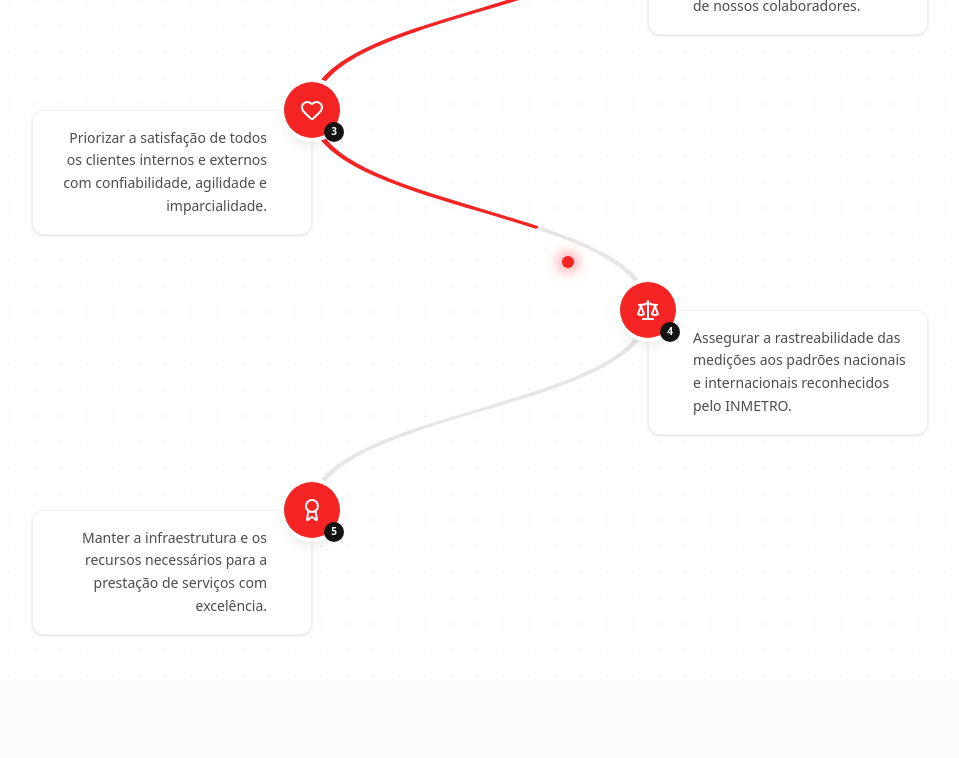
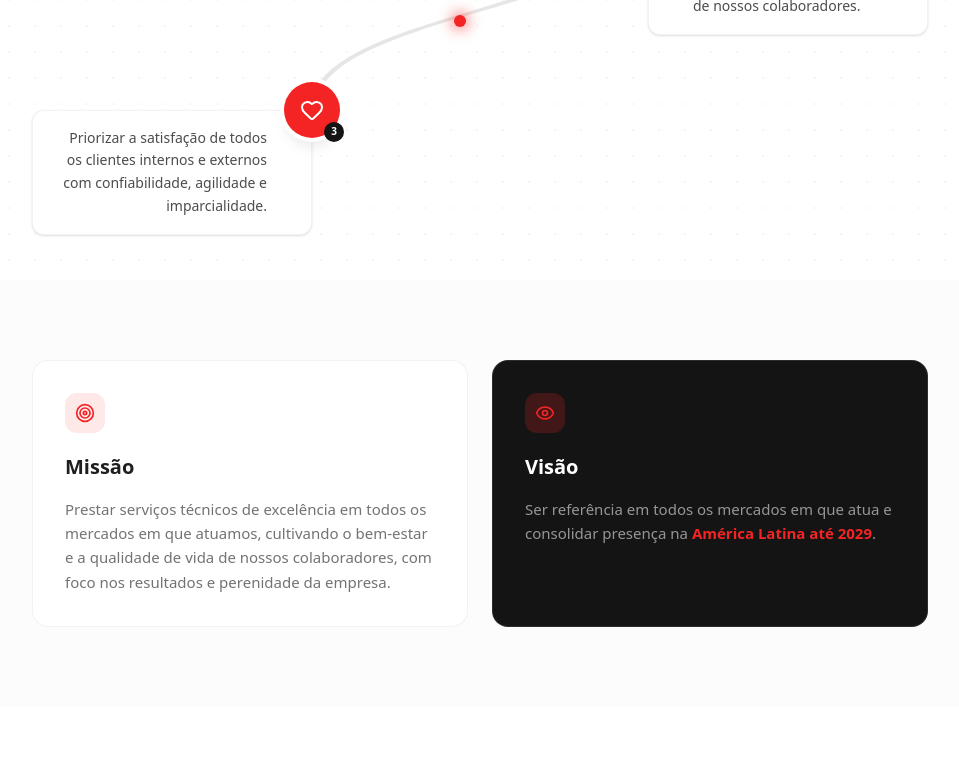
Before and after one commit to marcellino-dev/tecnoiso, a Next.js app: page /politica-de-qualidade in a window 1280 px wide. Shown: the part 1145-1903 px from the top of the page, without its empty margins (160-1119 px from the left). Built offline with nearby package versions, Linux system fonts and the light colour scheme.

Commit message:
feat: adciona novo certificado da iso e atualiza politica de privacidade

```diff
--- a/app/politica-de-qualidade/page.tsx
+++ b/app/politica-de-qualidade/page.tsx
@@ -52,8 +52,6 @@ const staggerFast: Variants = {
   show: { transition: { staggerChildren: 0.06 } },
 };
 
-/* Directional reveals used by the timeline cards — each card slides in
-   from the side it sits on, reinforcing the left/right rhythm of the path. */
 const slideFromLeft: Variants = {
   hidden: { opacity: 0, x: -36 },
   show: { opacity: 1, x: 0, transition: { duration: 0.55, ease: [0.22, 1, 0.36, 1] } },
@@ -68,9 +66,6 @@ const fadeOnly: Variants = {
 };
 
 /* ─── Data ───────────────────────────────────────────────────────────── */
-/* Each policy line now carries its own icon — pulled from the existing
-   icon set already used across the page — so every step in the path reads
-   as distinct rather than a repeated checkmark. */
 type PoliticaItem = { icon: LucideIcon; text: string };
 
 const politicaItems: PoliticaItem[] = [
@@ -85,14 +80,6 @@ const politicaItems: PoliticaItem[] = [
   {
     icon: Heart,
     text: "Priorizar a satisfação de todos os clientes internos e externos com confiabilidade, agilidade e imparcialidade.",
-  },
-  {
-    icon: Scale,
-    text: "Assegurar a rastreabilidade das medições aos padrões nacionais e internacionais reconhecidos pelo INMETRO.",
-  },
-  {
-    icon: Award,
-    text: "Manter a infraestrutura e os recursos necessários para a prestação de serviços com excelência.",
   },
 ];
 
@@ -191,17 +178,8 @@ const HeroBanner = () => {
     </section>
   );
 };
-/* ─── Política da Qualidade — winding scroll-linked path ───────────────
- * Signature element of this page: the five commitments are laid out along
- * a single continuous line that "draws" itself in as the visitor scrolls,
- * snaking left/right — the same idea as the reference infographic, rebuilt
- * with the page's own red/black brand tokens instead of hardcoded colors.
- *
- * Geometry: node positions are defined once in an SVG-style coordinate
- * space (VB_W × totalH). The path and the HTML cards both read off the
- * same coordinates as percentages, so they stay perfectly aligned at any
- * viewport width.
- * ──────────────────────────────────────────────────────────────────── */
+
+/* ─── Política da Qualidade — winding scroll-linked path ───────────────── */
 const VB_W = 480;
 const NODE_GAP = 200;
 const NODE_TOP = 90;
@@ -242,8 +220,6 @@ const PoliticaTimelineSection = () => {
   });
   const drawProgress = useSpring(scrollYProgress, { stiffness: 90, damping: 22, mass: 0.4 });
 
-  // Traveling marker: approximates a dot riding along the path, interpolated
-  // linearly between node positions as the user scrolls.
   const yFractions = nodes.map((n) => n.y / totalH);
   const xPercents = nodes.map((n) => (n.x / VB_W) * 100);
   const yPercents = nodes.map((n) => (n.y / totalH) * 100);
@@ -252,7 +228,6 @@ const PoliticaTimelineSection = () => {
 
   return (
     <section className="relative bg-[hsl(var(--background))] py-20 px-8 md:px-16 lg:px-24 overflow-hidden">
-      {/* quiet dot-grid texture, echoes the world-map backdrop in the reference */}
       <div
         className="absolute inset-0 opacity-[0.04] pointer-events-none"
         style={{
@@ -269,10 +244,7 @@ const PoliticaTimelineSection = () => {
           whileInView="show"
           viewport={{ once: true, amount: 0.2 }}
         >
-          <motion.div variants={fadeLeft} className="flex items-center gap-3 mb-5">
-
-
-          </motion.div>
+          <motion.div variants={fadeLeft} className="flex items-center gap-3 mb-5" />
 
           <motion.h2
             variants={fadeUp}
@@ -287,7 +259,6 @@ const PoliticaTimelineSection = () => {
           </motion.p>
         </motion.div>
 
-        {/* ── Desktop / tablet: winding scroll-linked path ── */}
         <div
           ref={containerRef}
           className="hidden md:block relative mt-14"
@@ -299,9 +270,7 @@ const PoliticaTimelineSection = () => {
             className="absolute inset-0 w-full h-full"
             fill="none"
           >
-            {/* static track */}
             <path d={pathD} stroke="hsl(var(--border))" strokeWidth={3} strokeLinecap="round" />
-            {/* drawn-in progress, tied to scroll */}
             <motion.path
               d={pathD}
               stroke="hsl(var(--brand-red))"
@@ -337,7 +306,6 @@ const PoliticaTimelineSection = () => {
 
             return (
               <div key={i} className="absolute inset-x-0" style={{ top: `${topPct}%` }}>
-                {/* number / icon node, pinned exactly on the path */}
                 <div
                   className="absolute z-10 w-14 h-14 rounded-full bg-[hsl(var(--brand-red))] text-white flex items-center justify-center shadow-lg ring-4 ring-[hsl(var(--background))]"
                   style={{ left: `${leftPct}%`, top: 0, transform: "translate(-50%, -50%)" }}
@@ -348,7 +316,6 @@ const PoliticaTimelineSection = () => {
                   </span>
                 </div>
 
-                {/* text card, growing away from the spine */}
                 <motion.div
                   initial="hidden"
                   whileInView="show"
@@ -382,7 +349,6 @@ const PoliticaTimelineSection = () => {
           })}
         </div>
 
-        {/* ── Mobile: simple numbered list, same icons ── */}
         <motion.div
           variants={staggerFast}
           initial="hidden"
@@ -553,7 +519,6 @@ const CtaSection = () => (
         </a>
       </motion.div>
     </motion.div>
-
   </section>
 );
 
@@ -561,7 +526,6 @@ const CtaSection = () => (
 export default function PoliticaQualidadePage() {
   return (
     <>
-
       <HeroBanner />
       <PoliticaTimelineSection />
       <MissaoVisaoSection />
```
Also changed, not shown: 1 other file (tests, documents, lock files or other folders).
